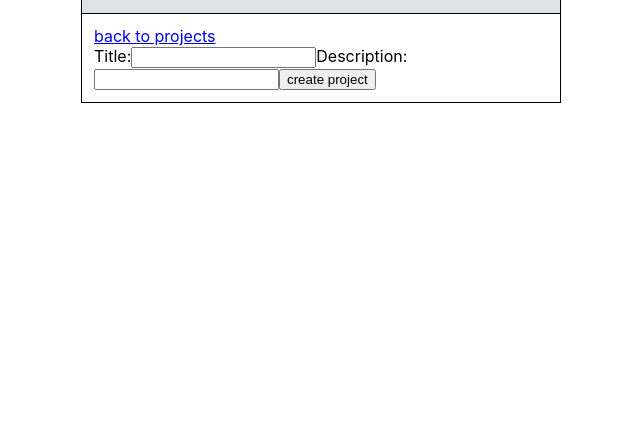
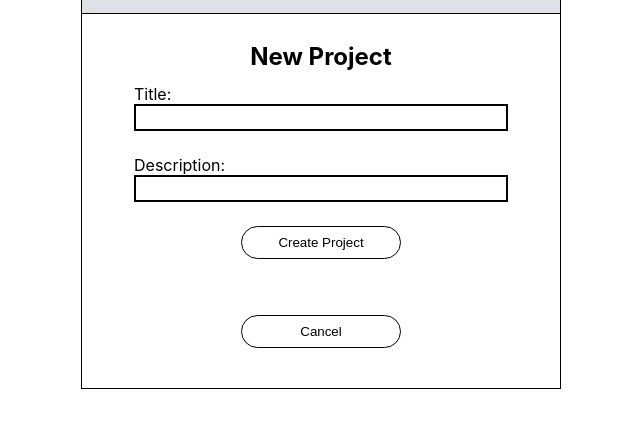
Before and after one commit to esteban90-dev/todo-list, a website built with webpack: page dist/index.html in a window 1280 px wide. Both pictures are taken after a click on the button "New Project". Shown: the part 144-572 px from the top of the page, without its empty margins (319-959 px from the left). Built offline with nearby package versions, Linux system fonts and the light colour scheme.

Commit message:
style project new view

```diff
--- a/src/project-new-view.js
+++ b/src/project-new-view.js
@@ -8,48 +8,71 @@ const ProjectNewView = (function(){
     //clear out the app area
     clear(app);
 
-    //display 'back to projects' lnk
-    _renderBackLink();
+    //display 'new project'
+    app.appendChild(_createNewProjectHeading());
 
     //display the new project form
     app.appendChild(_createProjectForm());
-  }
 
-  function _renderBackLink(){
-    const back = document.createElement("a");
-    back.setAttribute("href","#");
-    back.innerHTML = "back to projects";
-    back.setAttribute("id","back");
-    app.appendChild(back);
+    //display 'back to projects' lnk
+    app.appendChild(_createCancelButton());
   }
 
   function _createProjectForm(){
+    //create rows to contain elements
+    const row1 = document.createElement("div");
+    row1.classList.add("row");
+    row1.classList.add("pb-0");
+
+    const row2 = document.createElement("div");
+    row2.classList.add("row");
+    row2.classList.add("pt-0");
+
+    const row3 = document.createElement("div");
+    row3.classList.add("row");
+    row3.classList.add("pb-0");
+
+    const row4 = document.createElement("div");
+    row4.classList.add("row");
+    row4.classList.add("pt-0");
+
+    const row5 = document.createElement("div");
+    row5.classList.add("row","justify-center");
+
     //create title field
     const titleLabel = document.createElement("label");
     titleLabel.setAttribute("for","titleInput");
     titleLabel.innerHTML = "Title:";
+    row1.appendChild(titleLabel);
 
     const titleInput = document.createElement("input");
     titleInput.setAttribute("type","text");
     titleInput.setAttribute("id","titleInput");
     titleInput.setAttribute("name","title");
     titleInput.setAttribute("required",true);
+    titleInput.classList.add("width-100","p-1","border","border-width-1");
+    row2.appendChild(titleInput);
 
     //create description field
     const descLabel = document.createElement("label");
     descLabel.setAttribute("for","descInput");
     descLabel.innerHTML = "Description:";
+    row3.appendChild(descLabel);
 
     const descInput = document.createElement("input");
     descInput.setAttribute("type","text");
     descInput.setAttribute("id","descInput");
     descInput.setAttribute("name","description");
     descInput.setAttribute("required",true);
+    descInput.classList.add("width-100","p-1","border","border-width-1");
+    row4.appendChild(descInput);
 
     //create form submission button
     const submit = document.createElement("input");
     submit.setAttribute("type","submit");
-    submit.setAttribute("value","create project");
+    submit.setAttribute("value","Create Project");
+    submit.classList.add("width-4","bg-white","pr-4","pl-4","pt-2","pb-2","border","border-radius-5", "cursor-pointer", "hover-border","mb-4");
+    row5.appendChild(submit);
 
     //create form element
     const form = document.createElement("form");
@@ -57,13 +80,34 @@ const ProjectNewView = (function(){
     form.setAttribute("href","#");
 
     //append fields and submit button to form
-    form.appendChild(titleLabel);
-    form.appendChild(titleInput);
-    form.appendChild(descLabel);
-    form.appendChild(descInput);
-    form.appendChild(submit);
+    form.appendChild(row1);
+    form.appendChild(row2);
+    form.appendChild(row3);
+    form.appendChild(row4);
+    form.appendChild(row5);
 
     return form;
+  }
+
+  function _createNewProjectHeading(){
+    const h4 = document.createElement("h4");
+    h4.innerHTML = "New Project";
+    h4.classList.add("text-center","fw-bold");
+    return h4;
+  }
+
+  function _createCancelButton(){
+    const cancel = document.createElement("input");
+    cancel.setAttribute("type","submit");
+    cancel.setAttribute("value","Cancel");
+    cancel.classList.add("width-4","bg-white","pr-4","pl-4","pt-2","pb-2","border","border-radius-5", "cursor-pointer", "hover-border");
+    cancel.setAttribute("id","back");
+
+    const row = document.createElement("div");
+    row.classList.add("row", "justify-center");
+    row.appendChild(cancel);
+
+    return row;
   }
 
   function handleFormSubmit(handler){
```
Also changed, not shown: dist/index.html, dist/main.js.
